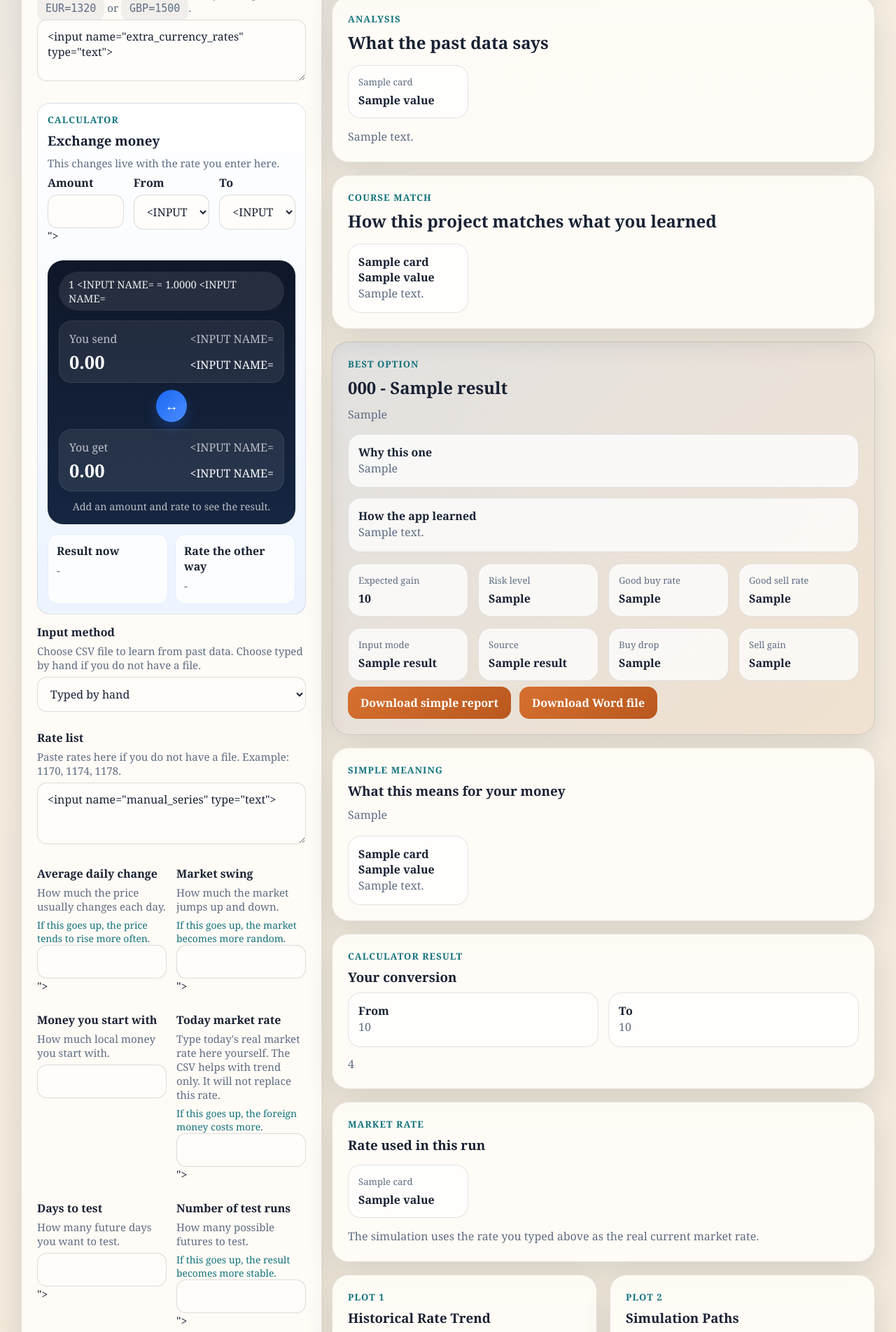
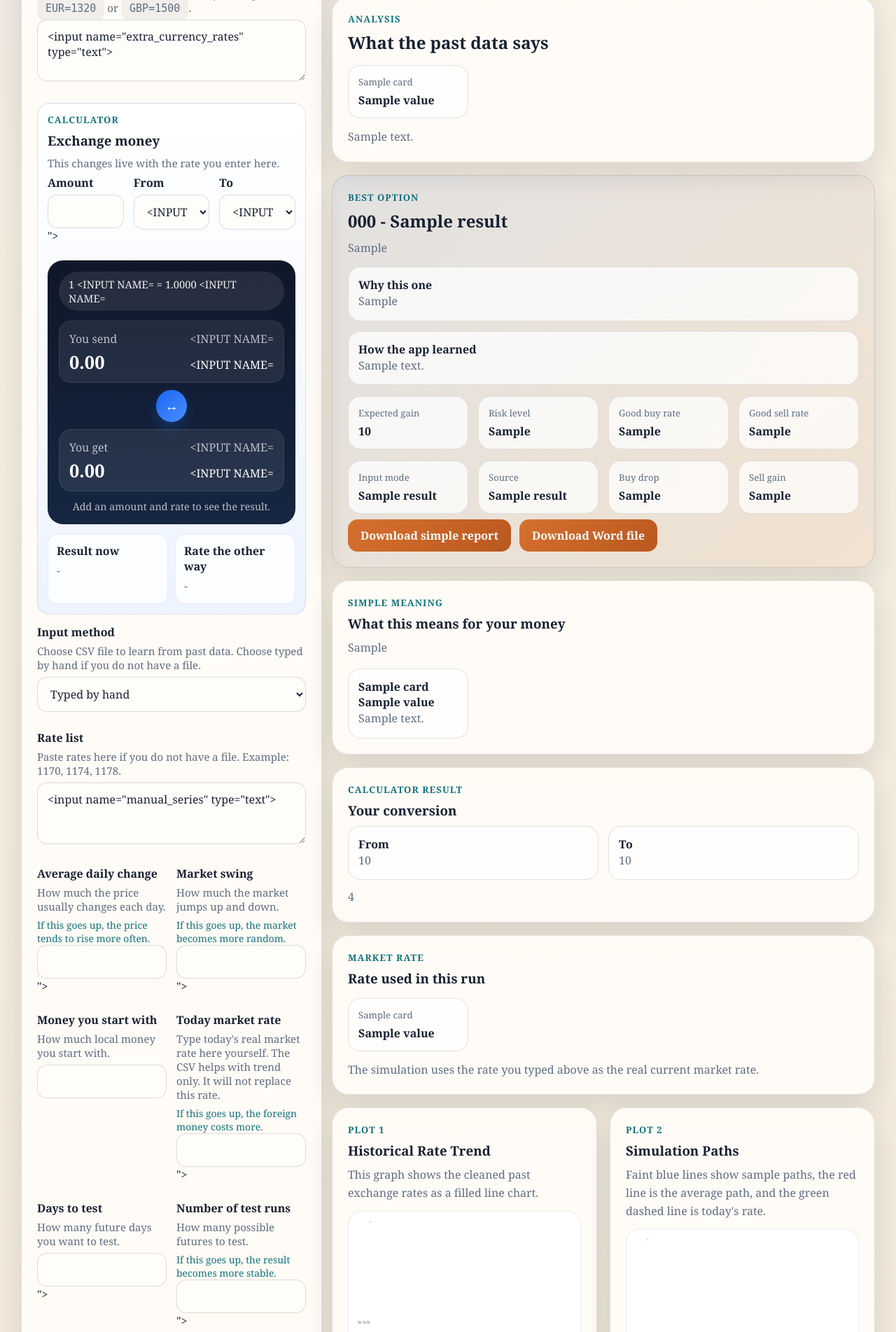
Before and after one commit to am2aidi/nutri, a Flask app: template templates/index.html in a window 1280 px wide. Shown: the part 712-2615 px from the top of the page at 70% size. Run offline with Flask 3, Linux system fonts and the light colour scheme; the template is opened without the code that fills it: most values are stand-ins (such as "Sample title", 1, 10 or a date in 2020); form fields are guessed from the names that the template uses.

Commit message:
Remove course match section

```diff
--- a/templates/index.html
+++ b/templates/index.html
@@ -806,20 +806,6 @@
               </article>
             {% endif %}
 
-            <article class="card">
-              <div class="eyebrow">Course match</div>
-              <h2>How this project matches what you learned</h2>
-              <div class="story-grid">
-                {% for card in results.model_cards %}
-                  <div class="story">
-                    <strong>{{ card.label }}</strong>
-                    <div class="value">{{ card.value }}</div>
-                    <div class="mini">{{ card.detail }}</div>
-                  </div>
-                {% endfor %}
-              </div>
-            </article>
-
             <article class="card highlight">
               <div class="eyebrow">Best option</div>
               <h2>{{ results.best_strategy_code }} - {{ results.best_strategy_name }}</h2>
```
